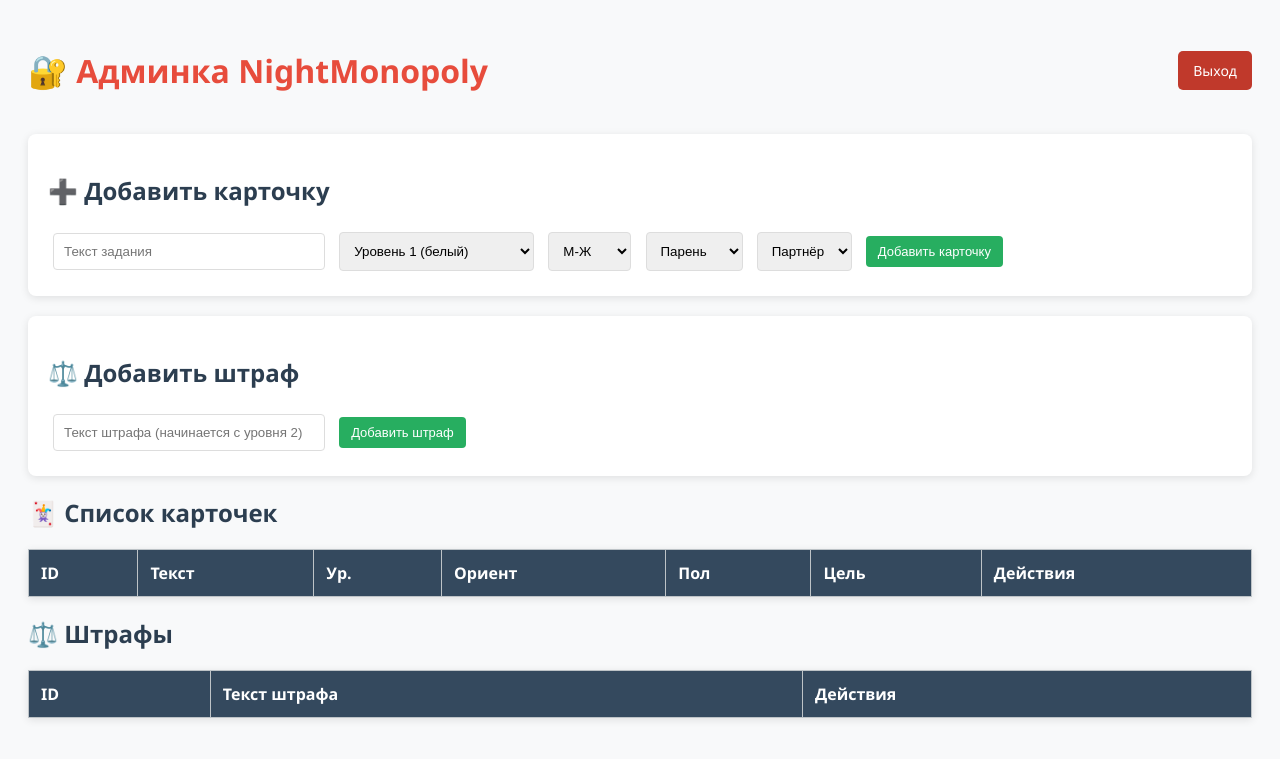
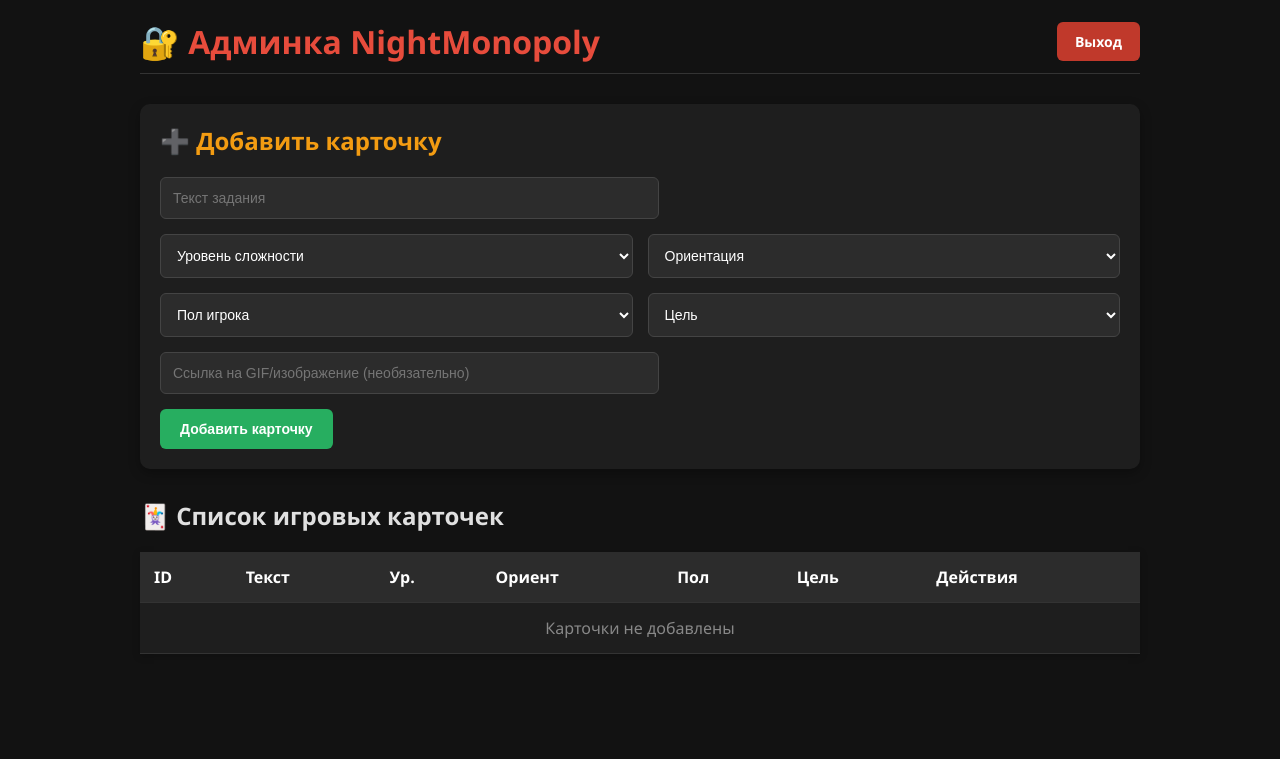
Before and after one commit to zamutilkin23-stack/nightmonopoly-py, a Flask app: page /admin in a window 1280 px wide. Shown: the top 759 px of the page. Run offline with Flask 3, Linux system fonts and the light colour scheme; the visitor is signed in with stand-in values (Sample User, id 1); data that the repository does not hold is empty; parts of the project's set-up code (start-up, migrations or seed data) failed here and were passed over.

Commit message:
🎯 Финал: чистая версия NightMonopoly

```diff
--- a/app/models.py
+++ b/app/models.py
@@ -5,7 +5,7 @@ class Card(db.Model):
     id = db.Column(db.Integer, primary_key=True)
     text = db.Column(db.String(500), nullable=False)
     level = db.Column(db.Integer, nullable=False)  # 1-4
-    orientation = db.Column(db.String(20), nullable=False)  # М-Ж, Ж-М, М-М, Ж-Ж, Любая
-    gender_combo = db.Column(db.String(20), nullable=False)  # Парень, Девушка, Любой
+    orientation = db.Column(db.String(20), nullable=False)  # Гетеро, Би, Лесби, Другое, Любая
+    gender = db.Column(db.String(20), nullable=False)  # Парень, Девушка, Любой
     target = db.Column(db.String(20), nullable=False)  # Партнёр, Любой
-    image_url = db.Column(db.String(300), nullable=True)  # Пока пусто — позже GIF
+    image_url = db.Column(db.String(300), nullable=True)
--- a/app/routes.py
+++ b/app/routes.py
@@ -17,16 +17,27 @@ def index():
 @main.route('/players', methods=['GET', 'POST'])
 def players():
     if request.method == 'POST':
-        count = int(request.form['count'])
-        players = []
-        for i in range(count):
-            name = request.form.get(f'name_{i}')
-            gender = request.form.get(f'gender_{i}')
-            orientation = request.form.get(f'orientation_{i}')
-            players.append({'name': name, 'gender': gender, 'orientation': orientation})
-        session['players'] = players
-        session['current'] = 0
-        return redirect(url_for('main.game'))
+        try:
+            player_data = request.form.getlist('player')
+            players = []
+            for p in player_data:
+                if p.strip():
+                    name, gender, orientation = p.split('|')
+                    players.append({
+                        'name': name,
+                        'gender': gender,
+                        'orientation': orientation
+                    })
+            if len(players) < 2:
+                flash('Нужно минимум 2 игрока', 'error')
+                return render_template('players.html')
+            session['players'] = players
+            session['current'] = 0
+            return redirect(url_for('main.game'))
+        except Exception as e:
+            flash('Ошибка в данных игроков', 'error')
+            return render_template('players.html')
+
     return render_template('players.html')
 
 
@@ -37,14 +48,21 @@ def game():
     if not players:
         return redirect(url_for('main.players'))
 
-    current_player = players[session['current']]
-    next_idx = (session['current'] + 1) % len(players)
+    current = session['current']
+    current_player = players[current]
+    next_idx = (current + 1) % len(players)
     next_player = players[next_idx]
 
-    # Случайная карточка (по фильтрам)
+    # Фильтрация карточек по ориентации
+    allowed_orientations = ['Любая']
+    if current_player['orientation'] == 'Би':
+        allowed_orientations += ['Гетеро', 'Лесби', 'Другое']
+    else:
+        allowed_orientations.append(current_player['orientation'])
+
     card = Card.query.filter(
-        Card.orientation.in_([current_player['orientation'], 'Любая']),
-        Card.gender_combo.in_([current_player['gender'], 'Любой']),
+        Card.orientation.in_(allowed_orientations),
+        Card.gender.in_([current_player['gender'], 'Любой']),
         Card.target.in_(['Партнёр', 'Любой'])
     ).order_by(db.func.random()).first()
 
@@ -60,6 +78,8 @@ def next_player():
     if 'players' in session:
         session['current'] = (session['current'] + 1) % len(session['players'])
     return redirect(url_for('main.game'))
+
+
 # === Тайный вход ===
 @main.route('/admin-secret')
 def admin_secret():
@@ -73,7 +93,7 @@ def admin_login():
         if request.form['username'] == 'Vladimirovich' and request.form['password'] == 'Timur':
             session['admin_logged_in'] = True
             return redirect(url_for('main.admin'))
-        flash('Неверный логин или пароль')
+        flash('Неверный логин или пароль', 'error')
     return render_template('admin/login.html')
 
 
@@ -90,23 +110,28 @@ def admin():
 @main.route('/admin/logout')
 def admin_logout():
     session.pop('admin_logged_in', None)
+    flash('Вы вышли из админки', 'info')
     return redirect(url_for('main.index'))
 
 
 # === Добавить карточку ===
 @main.route('/admin/add-card', methods=['POST'])
 def add_card():
-    card = Card(
-        text=request.form['text'],
-        level=int(request.form['level']),
-        orientation=request.form['orientation'],
-        gender_combo=request.form['gender_combo'],
-        target=request.form['target'],
-        image_url=request.form.get('image_url') or None
-    )
-    db.session.add(card)
-    db.session.commit()
-    flash('Карточка добавлена')
+    try:
+        card = Card(
+            text=request.form['text'].strip(),
+            level=int(request.form['level']),
+            orientation=request.form['orientation'],
+            gender=request.form['gender'],
+            target=request.form['target'],
+            image_url=request.form.get('image_url') or None
+        )
+        db.session.add(card)
+        db.session.commit()
+        flash('✅ Карточка добавлена', 'success')
+    except Exception as e:
+        db.session.rollback()
+        flash(f'❌ Ошибка: {e}', 'error')
     return redirect(url_for('main.admin'))
 
 
@@ -115,23 +140,31 @@ def add_card():
 def edit_card(id):
     card = Card.query.get_or_404(id)
     if request.method == 'POST':
-        card.text = request.form['text']
-        card.level = int(request.form['level'])
-        card.orientation = request.form['orientation']
-        card.gender_combo = request.form['gender_combo']
-        card.target = request.form['target']
-        card.image_url = request.form.get('image_url') or None
-        db.session.commit()
-        flash('Карточка обновлена')
-        return redirect(url_for('main.admin'))
+        try:
+            card.text = request.form['text'].strip()
+            card.level = int(request.form['level'])
+            card.orientation = request.form['orientation']
+            card.gender = request.form['gender']
+            card.target = request.form['target']
+            card.image_url = request.form.get('image_url') or None
+            db.session.commit()
+            flash('✅ Карточка обновлена', 'success')
+            return redirect(url_for('main.admin'))
+        except Exception as e:
+            db.session.rollback()
+            flash(f'❌ Ошибка: {e}', 'error')
     return render_template('admin/edit_card.html', card=card)
 
 
 # === Удалить карточку ===
 @main.route('/admin/delete-card/<int:id>', methods=['POST'])
 def delete_card(id):
-    card = Card.query.get_or_404(id)
-    db.session.delete(card)
-    db.session.commit()
-    flash('Карточка удалена')
+    try:
+        card = Card.query.get_or_404(id)
+        db.session.delete(card)
+        db.session.commit()
+        flash('🗑️ Карточка удалена', 'info')
+    except Exception as e:
+        db.session.rollback()
+        flash(f'❌ Ошибка: {e}', 'error')
     return redirect(url_for('main.admin'))
--- a/app/templates/admin/index.html
+++ b/app/templates/admin/index.html
@@ -7,75 +7,168 @@
   <style>
     body {
       font-family: 'Segoe UI', sans-serif;
-      background: #f8f9fa;
-      color: #2c3e50;
+      background: #121212;
+      color: #e0e0e0;
       padding: 20px;
+      margin: 0;
+    }
+    .container {
+      max-width: 1000px;
+      margin: 0 auto;
     }
     .header {
       display: flex;
       justify-content: space-between;
       align-items: center;
-      margin-bottom: 20px;
+      margin-bottom: 30px;
+      border-bottom: 1px solid #333;
+      padding-bottom: 10px;
     }
-    h1 { color: #e74c3c; }
+    h1 {
+      color: #e74c3c;
+      margin: 0;
+    }
     .logout {
       background: #c0392b;
       color: white;
-      padding: 10px 15px;
+      padding: 10px 18px;
       text-decoration: none;
-      border-radius: 5px;
+      border-radius: 6px;
+      font-size: 14px;
+      font-weight: 600;
+    }
+    .logout:hover {
+      background: #a52a2a;
+    }
+    .flash {
+      padding: 12px;
+      margin: 10px 0;
+      border-radius: 6px;
+      font-size: 14px;
+      text-align: center;
+    }
+    .success { background: #27ae60; color: white; }
+    .error { background: #e74c3c; color: white; }
+    .info { background: #3498db; color: white; }
+
+    /* Форма добавления карточки */
+    .card-form {
+      background: #1e1e1e;
+      padding: 20px;
+      border-radius: 10px;
+      box-shadow: 0 4px 12px rgba(0, 0, 0, 0.3);
+      margin-bottom: 30px;
+    }
+    .card-form h2 {
+      color: #f39c12;
+      margin-top: 0;
+    }
+    .form-row {
+      display: grid;
+      grid-template-columns: 1fr 1fr;
+      gap: 15px;
+      margin-bottom: 15px;
+    }
+    .form-row.wide {
+      grid-column: 1 / -1;
+    }
+    input[type="text"], select {
+      width: 100%;
+      padding: 12px;
+      border: 1px solid #444;
+      border-radius: 6px;
+      background: #2c2c2c;
+      color: #fff;
       font-size: 14px;
     }
-    .card-form {
-      background: white;
-      padding: 20px;
-      margin: 20px 0;
-      border-radius: 8px;
-      box-shadow: 0 2px 8px rgba(0,0,0,0.1);
+    input[type="text"]:focus, select:focus {
+      outline: none;
+      border-color: #e74c3c;
     }
-    input, select, button {
-      padding: 10px;
-      margin: 5px;
-      border: 1px solid #ddd;
-      border-radius: 4px;
+    .btn {
+      padding: 12px 20px;
+      border: none;
+      border-radius: 6px;
+      cursor: pointer;
+      font-size: 14px;
+      font-weight: 600;
     }
-    input[type="text"] { width: 250px; }
-    .btn {
-      border: none;
-      cursor: pointer;
+    .btn.add {
+      background: #27ae60;
+      color: white;
+    }
+    .btn.add:hover {
+      background: #229954;
+    }
+    .btn.edit {
+      background: #3498db;
+      color: white;
+      padding: 8px 12px;
       font-size: 13px;
+    }
+    .btn.delete {
+      background: #e74c3c;
+      color: white;
       padding: 8px 12px;
-      border-radius: 4px;
+      font-size: 13px;
     }
-    .add { background: #27ae60; color: white; }
-    .edit { background: #3498db; color: white; }
-    .delete { background: #e74c3c; color: white; }
+
+    /* Таблицы */
     table {
       width: 100%;
       border-collapse: collapse;
       margin: 20px 0;
-      background: white;
-      box-shadow: 0 2px 8px rgba(0,0,0,0.1);
+      background: #1e1e1e;
+      box-shadow: 0 2px 8px rgba(0, 0, 0, 0.2);
     }
     th, td {
-      border: 1px solid #bdc3c7;
-      padding: 12px;
+      padding: 14px;
       text-align: left;
+      border-bottom: 1px solid #333;
     }
-    th { background: #34495e; color: white; }
-    tr:nth-child(even) { background: #ecf0f1; }
-    .flash {
+    th {
+      background: #2c2c2c;
+      color: #fff;
+      font-weight: 600;
+    }
+    tr:hover {
+      background: #2a2a2a;
+    }
+    .actions {
+      display: flex;
+      gap: 8px;
+    }
+    .actions form {
+      margin: 0;
+    }
+    .text-preview {
+      max-width: 300px;
+      white-space: nowrap;
+      overflow: hidden;
+      text-overflow: ellipsis;
+    }
+
+    /* Адаптивность */
+    @media (max-width: 768px) {
+      .form-row {
+        grid-template-columns: 1fr;
+      }
+      th, td {
         padding: 10px;
-      margin: 10px 0;
-      border-radius: 5px;
-      text-align: center;
+        font-size: 13px;
       }
-    .success { background: #2ecc71; color: white; }
-    .error { background: #e74c3c; color: white; }
-    .info { background: #3498db; color: white; }
+      .actions {
+        flex-direction: column;
+      }
+      .btn {
+        width: 100%;
+      }
+    }
   </style>
 </head>
 <body>
+  <div class="container">
+    <!-- Flash-сообщения -->
     {% with messages = get_flashed_messages(with_categories=true) %}
       {% if messages %}
         {% for category, message in messages %}
@@ -84,6 +177,7 @@
       {% endif %}
     {% endwith %}
 
+    <!-- Заголовок -->
     <div class="header">
       <h1>🔐 Админка NightMonopoly</h1>
       <a href="{{ url_for('main.admin_logout') }}" class="logout">Выход</a>
@@ -93,44 +187,48 @@
     <div class="card-form">
       <h2>➕ Добавить карточку</h2>
       <form method="POST" action="{{ url_for('main.add_card') }}">
-      <input type="text" name="text" placeholder="Текст задания" required />
+        <div class="form-row wide">
+          <input type="text" name="text" placeholder="Текст задания" required maxlength="500">
+        </div>
+        <div class="form-row">
           <select name="level" required>
-        <option value="1">Уровень 1 (белый)</option>
-        <option value="2">Уровень 2 (жёлтый)</option>
-        <option value="3">Уровень 3 (фиолетовый)</option>
-        <option value="4">Уровень 4 (красный)</option>
+            <option value="">Уровень сложности</option>
+            <option value="1">1 — Белый (лёгкий)</option>
+            <option value="2">2 — Жёлтый (средний)</option>
+            <option value="3">3 — Фиолетовый (жаркий)</option>
+            <option value="4">4 — Красный (огонь)</option>
           </select>
           <select name="orientation" required>
-        <option value="М-Ж">М-Ж</option>
-        <option value="Ж-М">Ж-М</option>
-        <option value="М-М">М-М</option>
-        <option value="Ж-Ж">Ж-Ж</option>
+            <option value="">Ориентация</option>
+            <option value="Гетеро">Гетеро</option>
+            <option value="Би">Би</option>
+            <option value="Лесби">Лесби</option>
+            <option value="Другое">Другое</option>
             <option value="Любая">Любая</option>
           </select>
-      <select name="gender_combo" required>
+        </div>
+        <div class="form-row">
+          <select name="gender" required>
+            <option value="">Пол игрока</option>
             <option value="Парень">Парень</option>
             <option value="Девушка">Девушка</option>
             <option value="Любой">Любой</option>
           </select>
           <select name="target" required>
+            <option value="">Цель</option>
             <option value="Партнёр">Партнёр</option>
             <option value="Любой">Любой</option>
           </select>
+        </div>
+        <div class="form-row wide">
+          <input type="text" name="image_url" placeholder="Ссылка на GIF/изображение (необязательно)">
+        </div>
         <button type="submit" class="btn add">Добавить карточку</button>
       </form>
     </div>
 
-  <!-- Форма добавления штрафа -->
-  <div class="card-form">
-    <h2>⚖️ Добавить штраф</h2>
-    <form method="POST" action="{{ url_for('main.add_penalty') }}">
-      <input type="text" name="text" placeholder="Текст штрафа (начинается с уровня 2)" required />
-      <button type="submit" class="btn add">Добавить штраф</button>
-    </form>
-  </div>
-
-  <!-- Таблица карточек -->
-  <h2>🃏 Список карточек</h2>
+    <!-- Список карточек -->
+    <h2>🃏 Список игровых карточек</h2>
     <table>
       <tr>
         <th>ID</th>
@@ -144,40 +242,24 @@
       {% for card in cards %}
       <tr>
         <td>{{ card.id }}</td>
-      <td>{{ card.text[:50] }}{% if card.text|length > 50 %}...{% endif %}</td>
+        <td class="text-preview" title="{{ card.text }}">{{ card.text }}</td>
         <td>{{ card.level }}</td>
         <td>{{ card.orientation }}</td>
-      <td>{{ card.gender_combo }}</td>
+        <td>{{ card.gender }}</td>
         <td>{{ card.target }}</td>
-      <td>
+        <td class="actions">
           <a href="{{ url_for('main.edit_card', id=card.id) }}" class="btn edit">Редакт</a>
-        <form method="POST" action="{{ url_for('main.delete_card', id=card.id) }}" style="display:inline;" onsubmit="return confirm('Удалить карточку?')">
+          <form method="POST" action="{{ url_for('main.delete_card', id=card.id) }}" onsubmit="return confirm('Удалить карточку №{{ card.id }}?')">
             <button type="submit" class="btn delete">Удалить</button>
           </form>
         </td>
       </tr>
-    {% endfor %}
-  </table>
-
-  <!-- Таблица штрафов -->
-  <h2>⚖️ Штрафы</h2>
-  <table>
+      {% else %}
       <tr>
-      <th>ID</th>
-      <th>Текст штрафа</th>
-      <th>Действия</th>
-    </tr>
-    {% for penalty in penalty_cards %}
-    <tr>
-      <td>{{ penalty.id }}</td>
-      <td>{{ penalty.text }}</td>
-      <td>
-        <form method="POST" action="{{ url_for('main.delete_penalty', id=penalty.id) }}" style="display:inline;" onsubmit="return confirm('Удалить штраф?')">
-          <button type="submit" class="btn delete">Удалить</button>
-        </form>
-      </td>
+        <td colspan="7" style="text-align: center; color: #888;">Карточки не добавлены</td>
       </tr>
       {% endfor %}
     </table>
+  </div>
 </body>
 </html>
```
Also changed, not shown: app/templates/players.html (+59 -29 lines). Lines whose indentation alone changed are shown as unchanged.
